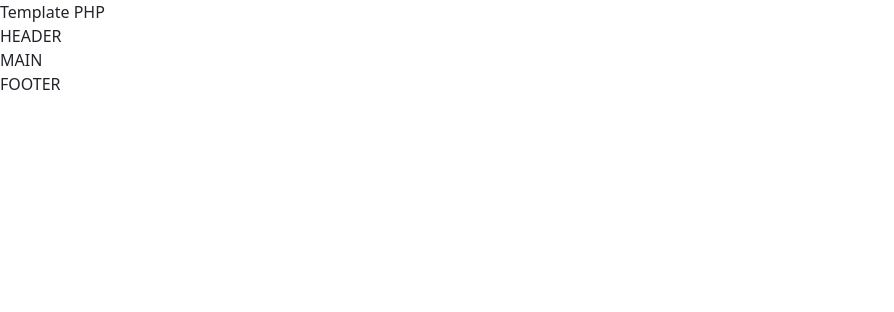
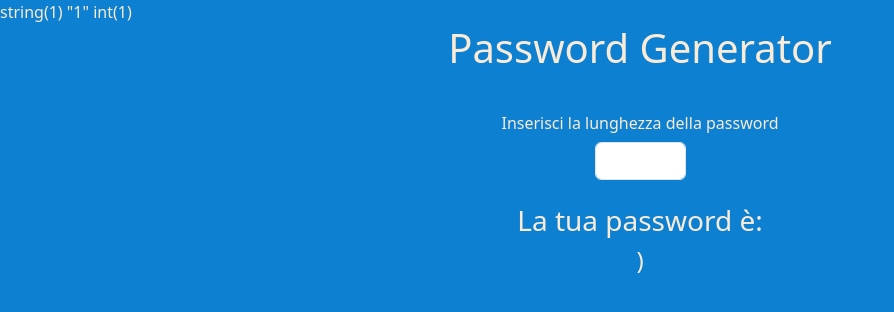
Before and after one commit to GiuseppeF11/php-strong-password-generator, a PHP site: page /?password=1 in a window 1280 px wide. Shown: the top 312 px of the page, without its empty margins (0-894 px from the left). Run offline with PHP 8.4, Linux system fonts and the light colour scheme.

Commit message:
Completata Milestone 1

```diff
--- a/css/style.css
+++ b/css/style.css
@@ -6,6 +6,11 @@
 }
 
 /* GENERAL */
+
+body {
+    background-color: rgb(14, 128, 209);
+    color: antiquewhite;
+}
 
 
 
--- a/index.php
+++ b/index.php
@@ -1,5 +1,24 @@
+<?php ?>
+
 <?php
-    echo 'Template PHP';
+    var_dump($_GET["password"]);
+
+    $n= $_GET["password"];
+
+    function getPass($n) {
+        $simboliammessi = '0123456789abcdefghijklmnopqrstuvwxyzABCDEFGHIJKLMNOPQRSTUVWXYZ!"$%&/()=?^>*_-';
+        $randomString = '';
+
+        for ($i = 0; $i < $n; $i++) {
+            $index = rand(0, strlen($simboliammessi) - 1);
+            $randomString .= $simboliammessi[$index];
+        }
+
+        return $randomString;
+    }
+
+
+    var_dump(strlen(getPass($n)));
 ?>
 
 <!DOCTYPE html>
@@ -12,23 +31,34 @@
         <!-- FONT-AWESOME -->
         <link rel="stylesheet" href="https://cdnjs.cloudflare.com/ajax/libs/font-awesome/6.4.2/css/all.min.css" integrity="sha512-z3gLpd7yknf1YoNbCzqRKc4qyor8gaKU1qmn+CShxbuBusANI9QpRohGBreCFkKxLhei6S9CQXFEbbKuqLg0DA==" crossorigin="anonymous" referrerpolicy="no-referrer" />
         <!-- CSS -->
-        <link rel="stylesheet" href="css/style.css">
+        <link rel="stylesheet" href="./css/style.css">
 
-        <title>Template PHP</title>
+        <title>PHP PASSWORD</title>
     </head>
-    <body>
+    <body >
+        <div class="container text-center">
+            <h1>Password Generator</h1>
+            <div class="container py-4">
+                <div class="row g-3 align-items-center justify-content-center">
+                    <form action="" method="GET">
+                        <div class="col-auto ">
+                            <label for="number" class="col-form-label">Inserisci la lunghezza della password</label>
+                        </div>
+                        <div class="col-1 m-auto">
+                            <input type="number" id="password" name="password" class="form-control" aria-describedby="passwordHelpInline">
+                            <?php ?>
+                        </div>
+                    </form>
+                </div>
+            </div>
 
-        <header>
-            HEADER
-        </header>
-
-        <main>
-            MAIN
-        </main>
-
-        <footer>
-            FOOTER
-        </footer>
+            <h3>
+                La tua password è:
+            </h3>
+            <h4>
+                <?php echo getPass($n); ?>
+            </h4>
+        </div>
 
     </body>
 </html>
```
Also changed, not shown: README.md.
